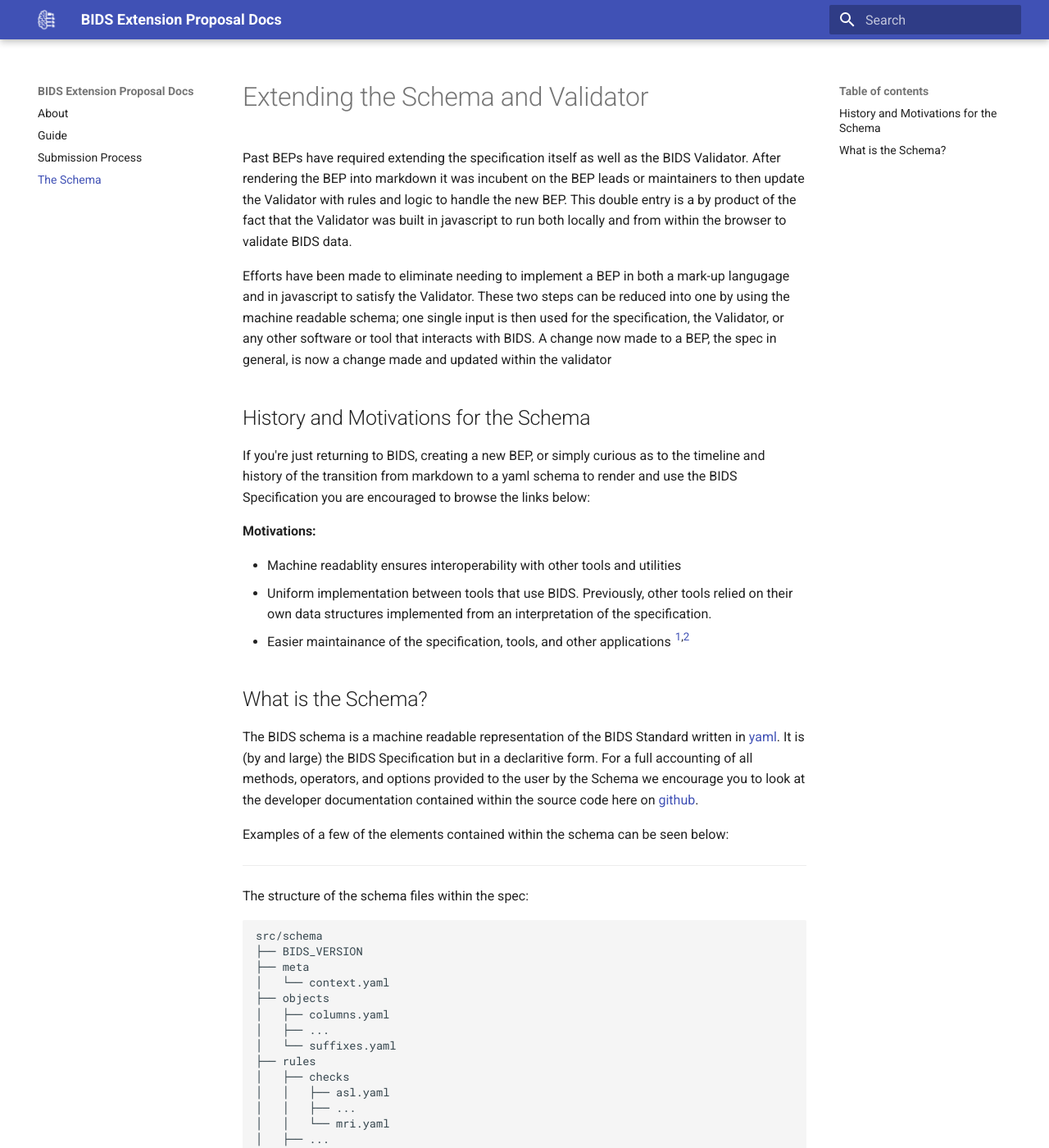
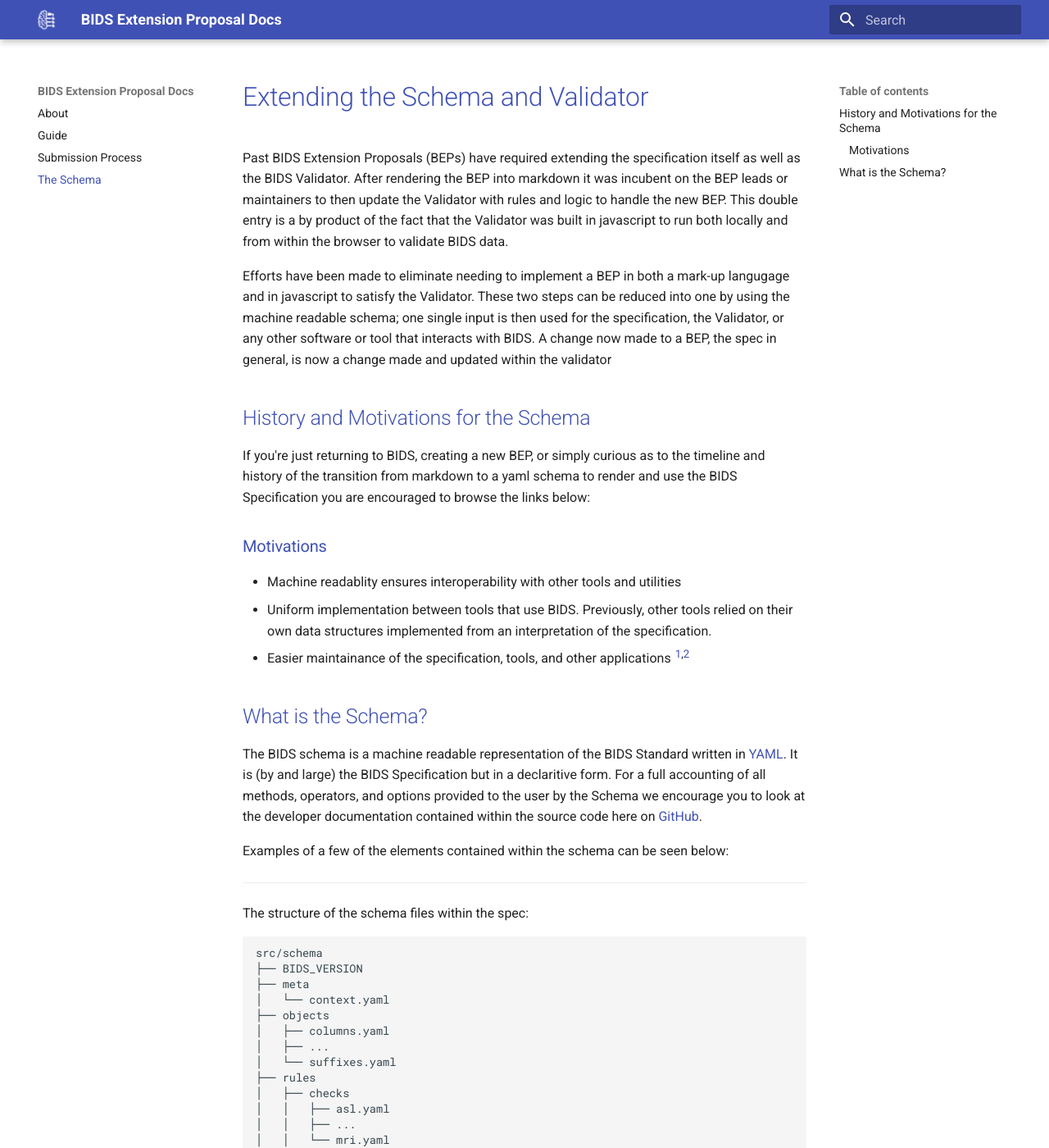
Before and after one commit to bids-standard/bids-extensions, an MkDocs documentation site: the page built from docs/schema.md, in a window 1280 px wide and 1400 px high. Shown: the whole window at 82% size. Built offline with MkDocs 1.6.1 and Material for MkDocs 9.7.7, drawn with Linux system fonts in a browser that asks for light colours; some of the changed text lies outside the part shown.

Commit message:
small change (is a great album too)

````diff
--- a/docs/schema.md
+++ b/docs/schema.md
@@ -1,6 +1,6 @@
 # Extending the Schema and Validator
 
-Past BEPs have required extending the specification itself as well as the BIDS Validator.
+Past BIDS Extension Proposals (BEPs) have required extending the specification itself as well as the BIDS Validator.
 After rendering the BEP into markdown it was incubent on the BEP leads or maintainers to
 then update the Validator with rules and logic to handle the new BEP.
 This double entry is a by product of the fact that the Validator was built in javascript to run both
@@ -39,9 +26,9 @@ to browse the links below:
 
 ## What is the Schema?
 
-The BIDS schema is a machine readable representation of the BIDS Standard written in [yaml](https://en.wikipedia.org/wiki/YAML). It is (by and large) the BIDS Specification
+The BIDS schema is a machine readable representation of the BIDS Standard written in [YAML](https://en.wikipedia.org/wiki/YAML). It is (by and large) the BIDS Specification
 but in a declaritive form. For a full accounting of all methods, operators, and options provided to the user by the Schema we encourage you to look at the developer documentation
-contained within the source code here on [github][schema_readme.md].
+contained within the source code here on [GitHub][schema_readme.md].
 
 Examples of a few of the elements contained within the schema can be seen below:
 
@@ -70,16 +57,18 @@ src/schema
 
 ---
 
-The reqirements for an anatomical MR
+The requirements for an anatomical MR:
 
+```yaml
 
+```
 
 
 ---
 
-A glossary entry for the NifTI file extension (.nii):
+A glossary entry for the NIfTI file extension (.nii):
 
-```
+```yaml
 nii:
   value: .nii
   display_name: NIfTI
@@ -92,3 +81,16 @@ Will produce the following entry in the [rendering](https://bids-specification.r
 ![rendered_nifti_entity](./assets/img/rendered_nifti_entity.png)
 
 ---
+
+[state_of_the_schema_presentation]: https://docs.google.com/presentation/d/1ldEbElaFm__jtkLoEcn2PQ-LGj1dfmdjWxDvE11eiNk/edit?usp=sharing
+[start_of_schema]: https://github.com/bids-standard/bids-specification/issues/466
+[bids_schema_validation_for_datatypes]: https://github.com/bids-standard/bids-validator/pull/1325
+
+[BIDS Sprint 3 Discussion]: https://googledrive.uploadmeeeeeric.com
+[BIDS Sprint 2 Discussion]: https://googledrive.addthislinkadamputitsomewhere.com
+[BIDS Sprint 1 Discussion]: https://zoomneedstouploadthis.com
+
+[jsonified_schema_v1.8.0]: https://bids-specification.readthedocs.io/en/v1.8.0/schema.json
+[schema_readme.md]: https://github.com/bids-standard/bids-specification/blob/master/src/schema/README.md
+[bidsschematools_pypi]: https://pypi.org/project/bidsschematools/
+[bidsschematools_rtd]: https://bidsschematools.readthedocs.io/en/latest/?badge=latest
--- a/mkdocs.yml
+++ b/mkdocs.yml
@@ -19,3 +19,8 @@ theme:
     logo: assets/img/logo.png
     features:
       - navigation.sections
+
+markdown_extensions:
+    - toc:
+        anchorlink: true
+    - pymdownx.superfences
````
Also changed, not shown: other parts of docs/schema.md (+1 -14 lines).
